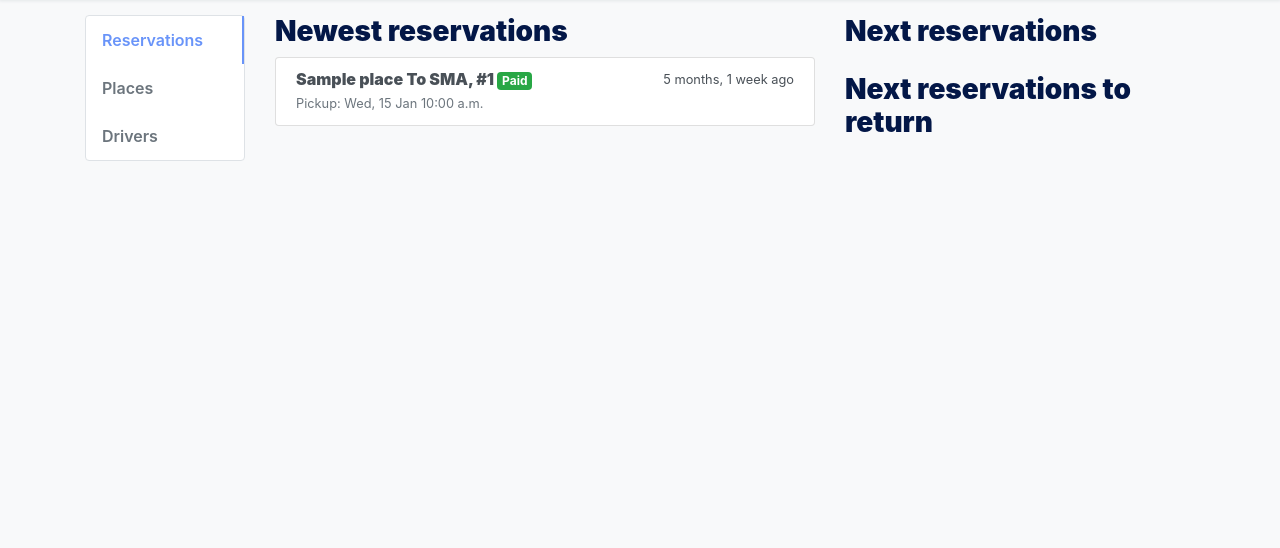
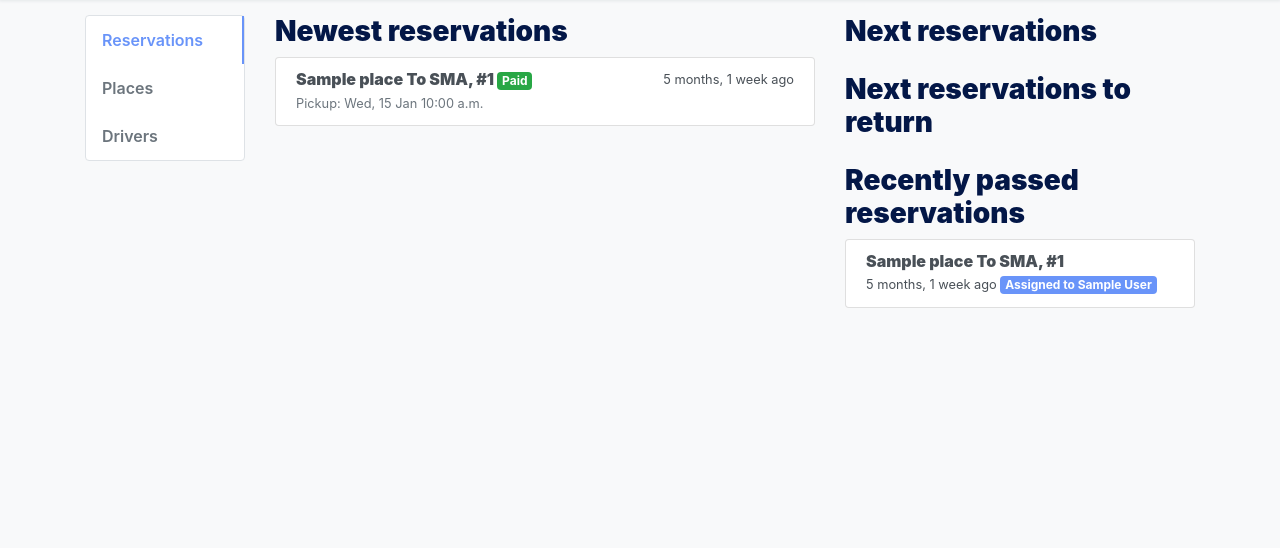
Before and after one commit to AerolinkSMA/aerolinksma, a Django app: page /shuttle/admin/ in a window 1280 px wide. Shown: the part 63-611 px from the top of the page. Run offline with Django 3.2, Linux system fonts and the light colour scheme; tables that the repository leaves empty hold one stand-in row (values such as "Sample post"); style sheets or scripts are compiled from the project's sources; parts of the project's set-up code (start-up, migrations or seed data) failed here and were passed over; some libraries are stand-ins or nearby versions.

Commit message:
Add recently passed reservations to admin index page

```diff
--- a/aerolinksma/shuttle/views.py
+++ b/aerolinksma/shuttle/views.py
@@ -103,6 +103,9 @@ class AdminReservationView(generic.ListView):
             pickup_date__lte=timezone.now(),
             return_date__gte=timezone.now(),
         )[:5]
+        context['recently_passed_reservations'] = Reservation.objects.filter(
+            pickup_date__lte=timezone.now(),
+        ).order_by('-pickup_date')[:5]
         return context
 
 
--- a/aerolinksma/templates/shuttle/admin_reservations.html
+++ b/aerolinksma/templates/shuttle/admin_reservations.html
@@ -85,7 +85,7 @@
 
                 <h3>Next reservations to return</h3>
 
-                <ul class="list-group">
+                <ul class="list-group mb-3">
                     {% for reservation in next_reservations_to_return %}
                         <a class="list-group-item list-group-item-action"
                            href="{{ reservation.get_absolute_url }}">
@@ -107,6 +107,41 @@
                         </a>
                     {% endfor %}
                 </ul>
+
+                <h3>Recently passed reservations</h3>
+
+                <ul class="list-group mb-3">
+                    {% for reservation in recently_passed_reservations %}
+                        <a class="list-group-item list-group-item-action"
+                           href="{{ reservation.get_absolute_url }}">
+                            <h6 class="mb-0">
+                                {{ reservation.place.name }}
+                                {{ reservation.get_direction_display }},
+                                {{ reservation.get_id }}
+                                {% if not reservation.paid %}
+                                    <span class="badge">
+                                        Not paid
+                                    </span>
+                                {% endif %}
+                            </h6>
+
+                            <small title="{{ reservation.pickup_date|date:'r' }}">
+                                {{ reservation.pickup_date|timesince }}
+                                ago
+                            </small>
+
+                            {% if reservation.is_assigned %}
+                                <span class="badge badge-primary">
+                                    Assigned to {{ reservation.driver }}
+                                </span>
+                            {% else %}
+                                <span class="badge badge-light">
+                                    Not assigned
+                                </span>
+                            {% endif %}
+                        </a>
+                    {% endfor %}
+                </ul>
             </div>
         </div>
     </div>
```
